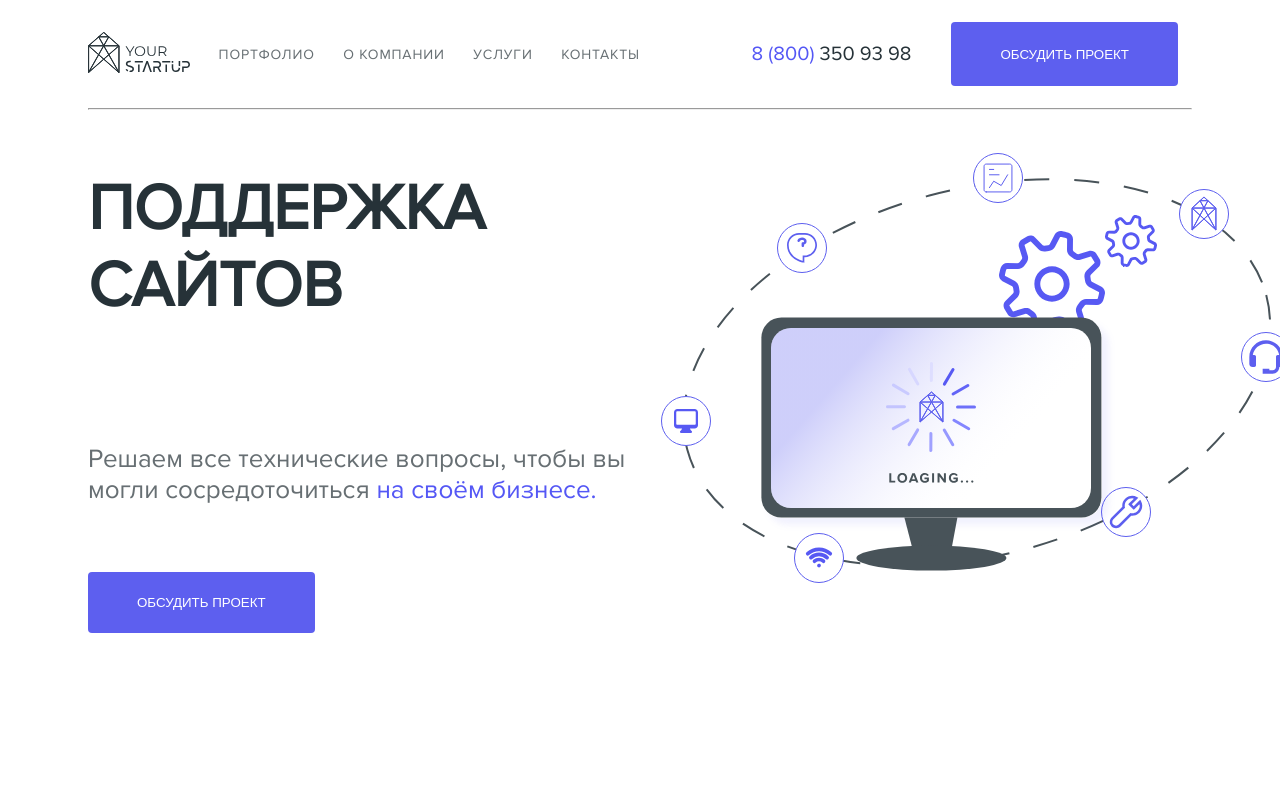
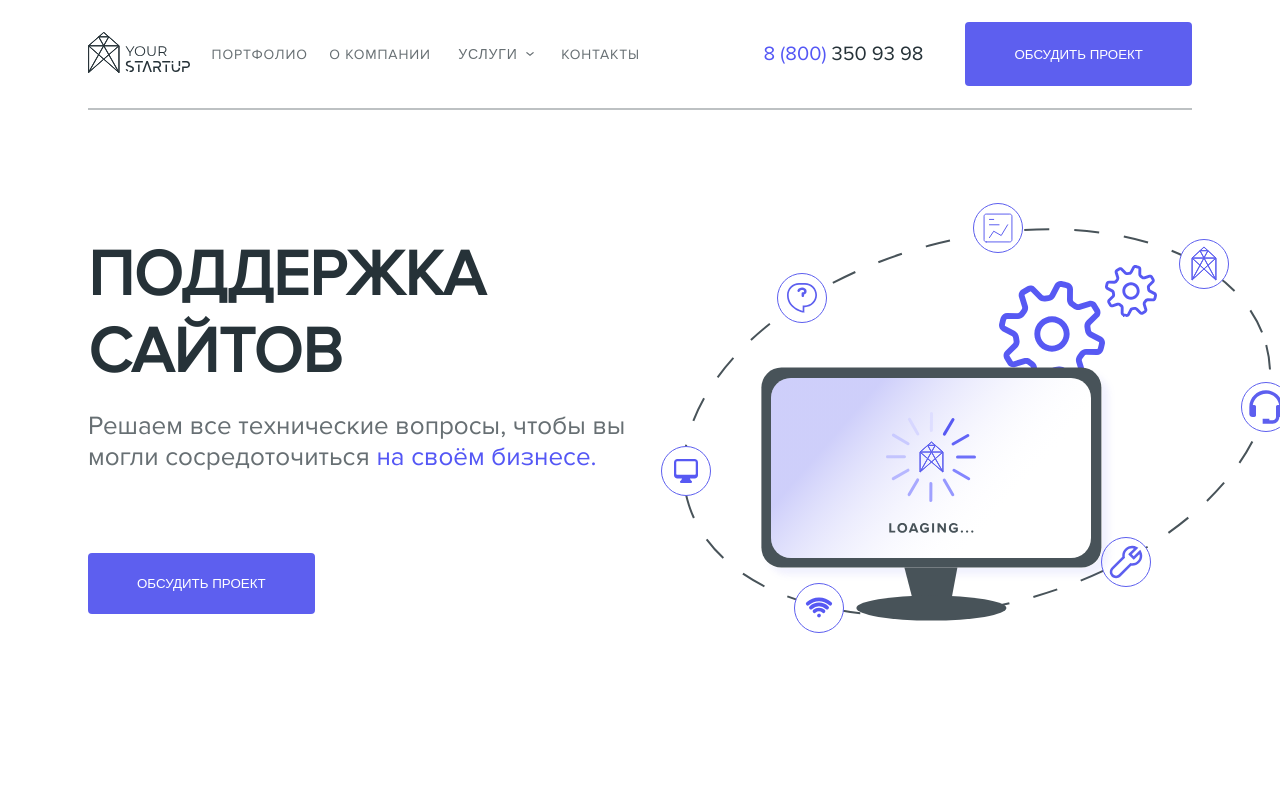
Before and after one commit to Gepiroy/task-1, a Vue app: page / in a window 1280 px wide. Shown: the top 800 px of the page. Built offline with nearby package versions, Linux system fonts and the light colour scheme; no server answers.

Commit message:
Many design fixes
Dropdown and many padding/margin corrections.

```diff
--- a/src/components/TripleBlock.vue
+++ b/src/components/TripleBlock.vue
@@ -21,6 +21,9 @@
 </template>
 
 <style scoped>
+.triple-block{
+  gap: 50px;
+}
 .triple-body{
   display: flex;
   flex-wrap: wrap;
--- a/src/components/abilities-block/AbilityCard.vue
+++ b/src/components/abilities-block/AbilityCard.vue
@@ -34,13 +34,13 @@
     position: relative;
   }
   .ability-number{
-    font-family: Proxima Nova;
     font-size: 48px;
     font-weight: 400;
     line-height: 64px;
     letter-spacing: 0.06em;
     text-align: left;
     color: var(--purple);
+    margin: 0;
   }
   .ability-number:after{
     content: " ";
--- a/src/components/first-block/FirstBlock.vue
+++ b/src/components/first-block/FirstBlock.vue
@@ -16,9 +16,11 @@ import SupportingSites from './SupportingSites.vue';
   .first-block{
     display: grid;
     grid-template-columns: 50% 50%;
+    align-items: center;
+    margin: 50px 0 0 0;
   }
 
-  @media(max-width:1024px){
+  @media(max-width:1023px){
     .first-block{
       display: flex;
       flex-direction: column;
--- a/src/components/first-block/SupportingSites.vue
+++ b/src/components/first-block/SupportingSites.vue
@@ -5,17 +5,15 @@ import DiscussProjectButton from "../DiscussProjectButton.vue";
 <template>
   <div class="supporting-sites">
     <h1>ПОДДЕРЖКА САЙТОВ</h1>
-    <h3>Решаем все технические вопросы, чтобы вы могли сосредоточиться <span style="color: var(--purple)">на своём бизнесе.</span></h3>
+    <p>Решаем все технические вопросы, чтобы вы могли сосредоточиться <span style="color: var(--purple)">на своём бизнесе.</span></p>
     <discuss-project-button></discuss-project-button>
   </div>
 </template>
 
 <style scoped>
-
   .supporting-sites{
     display: flex;
     flex-direction: column;
-    justify-content: space-between;
     align-items: start;
   }
   .supporting-sites h1{
@@ -25,13 +23,15 @@ import DiscussProjectButton from "../DiscussProjectButton.vue";
     letter-spacing: 0em;
     text-align: left;
     color: #263238;
+    margin: 0;
   }
-  .supporting-sites h3{
+  .supporting-sites p{
     font-size: 26px;
     font-weight: 400;
     line-height: 31px;
     letter-spacing: 0em;
     text-align: left;
     color: #676F73;
+    margin: 20px 0 80px 0;
   }
 </style>
--- a/src/components/main-header/LeftMenu.vue
+++ b/src/components/main-header/LeftMenu.vue
@@ -13,9 +13,16 @@ import IconLogo from "@img/IconLogo.vue";
     <a class="left-menu__item desktop" href="some-href">
       О КОМПАНИИ
     </a>
-    <a class="left-menu__item desktop" href="some-href">
-      УСЛУГИ
-    </a>
+    <div class="dropdown-container desktop">
+      <button class="left-menu__item left-menu__dropdown" >УСЛУГИ
+        <img src="@img/DropdownArrow.svg"></img>
+      </button>
+      <div class="dropdown-content">
+        <a href="#">Can do</a>
+        <a href="#">Those styles</a>
+        <a href="#">Later</a>
+      </div>
+    </div>
     <a class="left-menu__item desktop" href="some-href">
       КОНТАКТЫ
     </a>
@@ -23,6 +30,33 @@ import IconLogo from "@img/IconLogo.vue";
 </template>
 
 <style scoped>
+  .dropdown-container{
+    float: left;
+    overflow: hidden;
+  }
+  .dropdown-container:hover .dropdown-content{
+    display:flex;
+    flex-direction: column;
+  }
+  .dropdown-content{
+    display: none;
+    position: absolute;
+    background-color: #f9f9f9;
+    min-width: 160px;
+    box-shadow: 0px 8px 16px 0px rgba(0,0,0,0.2);
+    z-index: 1;
+    padding: 4px;
+    border-radius: 4px;
+  }
+  .left-menu__dropdown{
+    display: flex;
+    gap: 8px;
+    background-color: transparent;
+    border: none;
+    outline: none;
+    align-items: center;
+    cursor: pointer;
+  }
   .left-menu{
     display: flex;
     justify-content: space-between;
--- a/src/components/main-header/MainHeader.vue
+++ b/src/components/main-header/MainHeader.vue
@@ -11,7 +11,7 @@ import RightMenu from './RightMenu.vue';
         <left-menu></left-menu>
         <right-menu></right-menu>
       </div>
-      <hr />
+      <hr class="main-header__line"/>
     </div>
   </div>
 </template>
@@ -21,4 +21,7 @@ import RightMenu from './RightMenu.vue';
     display: grid;
     grid-template-columns: 50% 50%;
   }
+  .main-header__line{
+    border: 1px solid #2632384D;
+  }
 </style>
--- a/src/components/main-header/RightMenu.vue
+++ b/src/components/main-header/RightMenu.vue
@@ -16,8 +16,8 @@ import RightMenuButton from "@c/DiscussProjectButton.vue";
   .right-menu{
     display: flex;
     justify-content: right;
-    padding: 14px;
-    gap: 40px;
+    padding: 14px 0;
+    gap: 42px;
   }
   .menu__phone-number{
     font-size: 20px;
```
Also changed, not shown: src/assets/img/DropdownArrow.svg (added).
